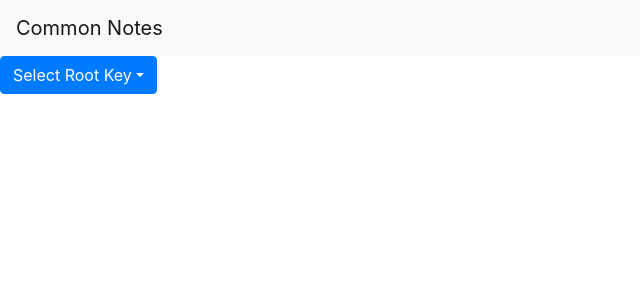
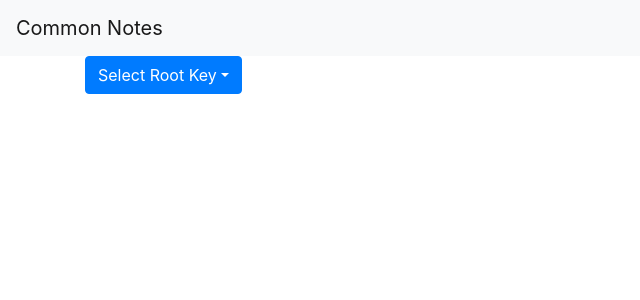
Before and after one commit to keenanbruni/common-notes, a React (Create React App) app: page / in a window 1280 px wide. Shown: the top 300 px of the page, without its empty margins (0-640 px from the left). Built offline with nearby package versions, Linux system fonts and the light colour scheme.

Commit message:
introduced bootstrap grid

```diff
--- a/src/components/CommonNotes.js
+++ b/src/components/CommonNotes.js
@@ -1,4 +1,4 @@
-import React, { useState, useEffect } from 'react'
+import React from 'react'
 
 const CommonNotes = (props) => {
     let commonNotesStorageOne = []
--- a/src/components/Dashboard.js
+++ b/src/components/Dashboard.js
@@ -4,6 +4,9 @@ import Header from './Header'
 import KeyCompare from './KeyCompare'
 import RootKeyChooser from './RootKeyChooser'
 import SharpFlatCheckbox from './SharpFlatCheckbox'
+import Container from 'react-bootstrap/Container'
+import Row from 'react-bootstrap/Row'
+import Col from 'react-bootstrap/Col'
 
 class Dashboard extends React.Component {
     state = {
@@ -39,15 +42,14 @@ class Dashboard extends React.Component {
             <div>
                 <Header />
 
-                <RootKeyChooser handleRootKeyChoice={this.handleRootKeyChoice} />
-
-                {this.state.rootKeyChoice ?
-                    <ComparisonKeyChooser handleComparisonKeyChoice={this.handleComparisonKeyChoice} rootKeyChoice={this.state.rootKeyChoice} />
-                    : ""}
-
-                {this.state.comparisonKeyChoice ? <ComparisonKeyChooser handleComparisonKeyChoice={this.handleComparisonKeyChoiceTwo} /> : ""}
-
-                {this.state.comparisonKeyChoiceTwo ? <ComparisonKeyChooser handleComparisonKeyChoice={this.handleComparisonKeyChoiceThree} /> : ""}
+                <Container>
+                    <Row>
+                        <Col> <RootKeyChooser handleRootKeyChoice={this.handleRootKeyChoice} /> </Col>
+                        <Col>{this.state.rootKeyChoice ? <ComparisonKeyChooser handleComparisonKeyChoice={this.handleComparisonKeyChoice} rootKeyChoice={this.state.rootKeyChoice} />: ""} </Col>
+                        <Col>{this.state.comparisonKeyChoice ? <ComparisonKeyChooser handleComparisonKeyChoice={this.handleComparisonKeyChoiceTwo} /> : ""}</Col>
+                        <Col>{this.state.comparisonKeyChoiceTwo ? <ComparisonKeyChooser handleComparisonKeyChoice={this.handleComparisonKeyChoiceThree} /> : ""}</Col>
+                    </Row>
+                </Container>
 
                 {this.state.comparisonKeyChoiceThree
                     ? <KeyCompare
```
